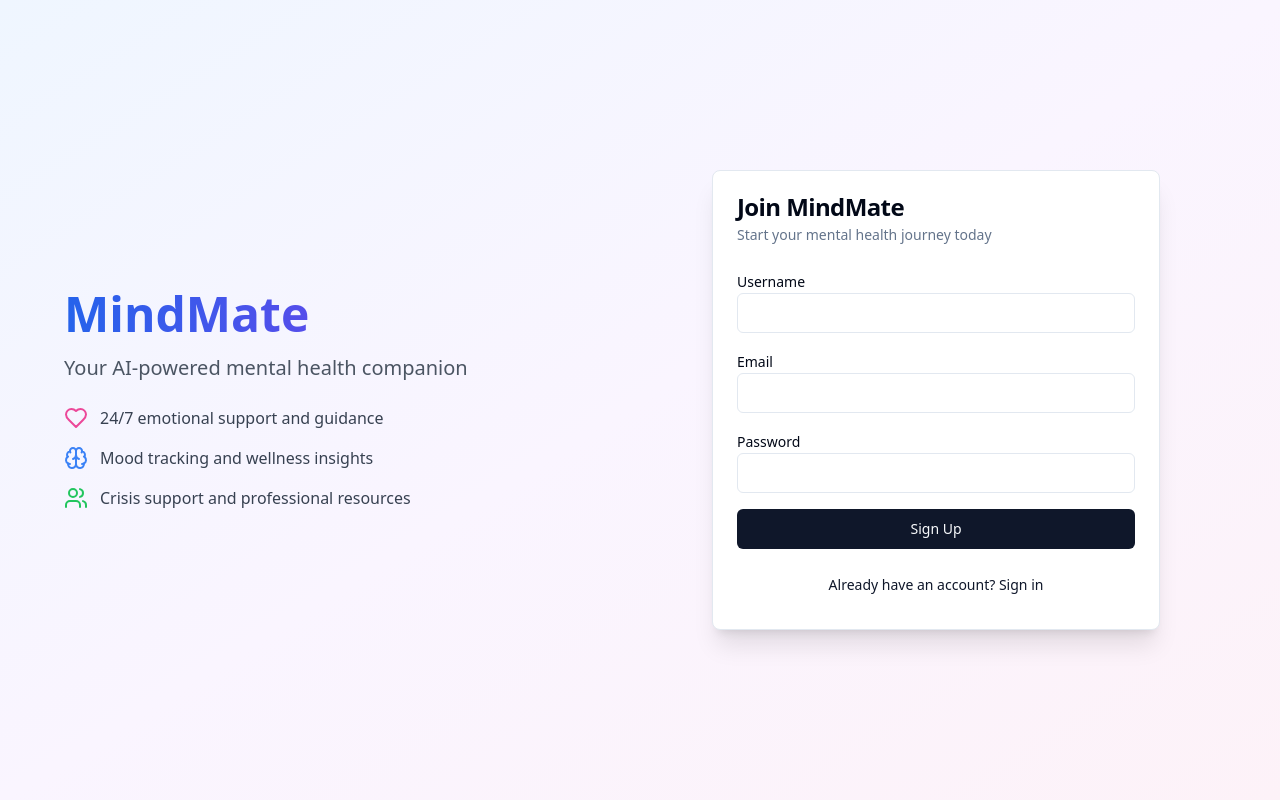
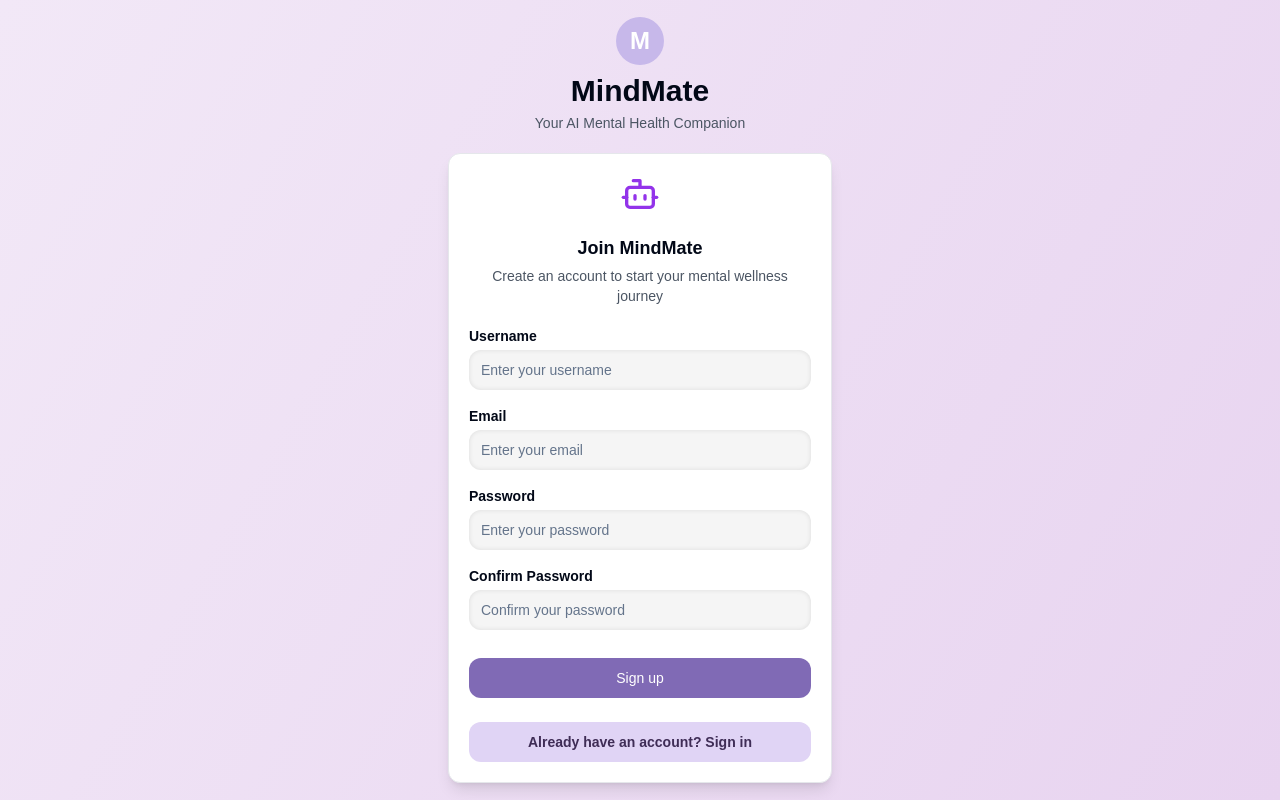
Before and after one commit to tejaswi877/MindMate-Website, a React (Vite) app: page / in a window 1280 px wide. Both pictures are taken after a click on the button "Need an account? Sign up". Built offline with nearby package versions, Linux system fonts and the light colour scheme.

Commit message:
Replace login/signup pages
Replaces the existing login and signup pages with the provided HTML and CSS code. Includes basic form validation.

```diff
--- a/src/components/AuthPage.tsx
+++ b/src/components/AuthPage.tsx
@@ -5,18 +5,56 @@ import { Button } from "@/components/ui/button";
 import { Input } from "@/components/ui/input";
 import { Label } from "@/components/ui/label";
 import { Card, CardContent, CardDescription, CardHeader, CardTitle } from "@/components/ui/card";
-import { Heart, Brain, Users } from "lucide-react";
+import { Bot } from "lucide-react";
 import { toast } from "@/hooks/use-toast";
 
 const AuthPage = () => {
   const [isLogin, setIsLogin] = useState(true);
   const [email, setEmail] = useState("");
   const [password, setPassword] = useState("");
+  const [confirmPassword, setConfirmPassword] = useState("");
   const [username, setUsername] = useState("");
   const [loading, setLoading] = useState(false);
+  const [errors, setErrors] = useState<{[key: string]: string}>({});
+
+  const validateForm = () => {
+    const newErrors: {[key: string]: string} = {};
+
+    // Email validation
+    const emailPattern = /^[^\s@]+@[^\s@]+\.[^\s@]+$/;
+    if (!email || !emailPattern.test(email)) {
+      newErrors.email = "Please enter a valid email.";
+    }
+
+    // Password validation
+    if (!password) {
+      newErrors.password = "Password cannot be empty.";
+    }
+
+    // For signup, validate additional fields
+    if (!isLogin) {
+      if (!username.trim()) {
+        newErrors.username = "Username is required.";
+      }
+
+      if (!confirmPassword) {
+        newErrors.confirmPassword = "Please confirm your password.";
+      } else if (password !== confirmPassword) {
+        newErrors.confirmPassword = "Passwords do not match.";
+      }
+    }
+
+    setErrors(newErrors);
+    return Object.keys(newErrors).length === 0;
+  };
 
   const handleAuth = async (e: React.FormEvent) => {
     e.preventDefault();
+
+    if (!validateForm()) {
+      return;
+    }
+
     setLoading(true);
 
     try {
@@ -53,95 +91,168 @@ const AuthPage = () => {
   };
 
   return (
-    <div className="min-h-screen flex items-center justify-center p-4">
-      <div className="w-full max-w-6xl grid md:grid-cols-2 gap-8 items-center">
-        {/* Welcome Section */}
-        <div className="text-center md:text-left space-y-6">
-          <div className="space-y-4">
-            <h1 className="text-5xl font-bold bg-gradient-to-r from-blue-600 to-purple-600 bg-clip-text text-transparent">
-              MindMate
-            </h1>
-            <p className="text-xl text-gray-600">
-              Your AI-powered mental health companion
-            </p>
+    <div className="min-h-screen" style={{
+      background: "linear-gradient(120deg, #f2e8f7, #e8d4f0)",
+      fontFamily: "Arial, sans-serif"
+    }}>
+      <div className="flex items-center justify-center min-h-screen p-4">
+        <div className="w-full max-w-sm">
+          {/* Header */}
+          <div className="text-center mb-5">
+            <div className="flex flex-col items-center mb-5">
+              <div className="w-12 h-12 rounded-full flex items-center justify-center mb-2" style={{backgroundColor: "#c7b8ea"}}>
+                <span className="text-2xl text-white font-bold">M</span>
+              </div>
+              <h1 className="text-3xl font-bold mb-1">MindMate</h1>
+              <p className="text-gray-600 text-sm">Your AI Mental Health Companion</p>
+            </div>
           </div>
 
-          <div className="space-y-4">
-            <div className="flex items-center gap-3">
-              <Heart className="h-6 w-6 text-pink-500" />
-              <span className="text-gray-700">24/7 emotional support and guidance</span>
+          {/* Login/Signup Box */}
+          <div className="bg-white p-5 rounded-xl shadow-lg border border-gray-200">
+            {/* Icon */}
+            <div className="flex justify-center mb-5">
+              <div className="w-10 h-10 flex items-center justify-center">
+                <Bot className="w-10 h-10 text-purple-600" />
+              </div>
             </div>
-            <div className="flex items-center gap-3">
-              <Brain className="h-6 w-6 text-blue-500" />
-              <span className="text-gray-700">Mood tracking and wellness insights</span>
-            </div>
-            <div className="flex items-center gap-3">
-              <Users className="h-6 w-6 text-green-500" />
-              <span className="text-gray-700">Crisis support and professional resources</span>
-            </div>
-          </div>
-        </div>
 
-        {/* Auth Form */}
-        <Card className="w-full max-w-md mx-auto shadow-xl">
-          <CardHeader>
-            <CardTitle>{isLogin ? "Welcome Back" : "Join MindMate"}</CardTitle>
-            <CardDescription>
+            <h2 className="text-lg font-semibold text-center mb-1">
+              {isLogin ? "Welcome Back" : "Join MindMate"}
+            </h2>
+            <p className="text-gray-600 text-center text-sm mb-5">
               {isLogin
-                ? "Continue your wellness journey"
-                : "Start your mental health journey today"}
-            </CardDescription>
-          </CardHeader>
-          <CardContent>
+                ? "Log in to continue your mental wellness journey"
+                : "Create an account to start your mental wellness journey"
+              }
+            </p>
+
             <form onSubmit={handleAuth} className="space-y-4">
               {!isLogin && (
                 <div>
-                  <Label htmlFor="username">Username</Label>
+                  <Label htmlFor="username" className="block text-left text-sm font-bold mb-1">
+                    Username
+                  </Label>
                   <Input
                     id="username"
                     type="text"
+                    placeholder="Enter your username"
                     value={username}
                     onChange={(e) => setUsername(e.target.value)}
-                    required
+                    className="w-full h-10 mb-3 p-3 border-none rounded-xl bg-gray-100 shadow-inner"
+                    style={{
+                      backgroundColor: "#f5f5f5",
+                      boxShadow: "inset 0 0 5px rgba(0, 0, 0, 0.1)"
+                    }}
                   />
+                  {errors.username && (
+                    <small className="text-red-500 text-xs block -mt-2 mb-2">{errors.username}</small>
+                  )}
                 </div>
               )}
+
               <div>
-                <Label htmlFor="email">Email</Label>
+                <Label htmlFor="email" className="block text-left text-sm font-bold mb-1">
+                  Email
+                </Label>
                 <Input
                   id="email"
                   type="email"
+                  placeholder="Enter your email"
                   value={email}
                   onChange={(e) => setEmail(e.target.value)}
-                  required
+                  className="w-full h-10 mb-3 p-3 border-none rounded-xl bg-gray-100 shadow-inner"
+                  style={{
+                    backgroundColor: "#f5f5f5",
+                    boxShadow: "inset 0 0 5px rgba(0, 0, 0, 0.1)"
+                  }}
                 />
+                {errors.email && (
+                  <small className="text-red-500 text-xs block -mt-2 mb-2">{errors.email}</small>
+                )}
               </div>
+
               <div>
-                <Label htmlFor="password">Password</Label>
+                <Label htmlFor="password" className="block text-left text-sm font-bold mb-1">
+                  Password
+                </Label>
                 <Input
                   id="password"
                   type="password"
+                  placeholder="Enter your password"
                   value={password}
                   onChange={(e) => setPassword(e.target.value)}
-                  required
+                  className="w-full h-10 mb-3 p-3 border-none rounded-xl bg-gray-100 shadow-inner"
+                  style={{
+                    backgroundColor: "#f5f5f5",
+                    boxShadow: "inset 0 0 5px rgba(0, 0, 0, 0.1)"
+                  }}
                 />
+                {errors.password && (
+                  <small className="text-red-500 text-xs block -mt-2 mb-2">{errors.password}</small>
+                )}
               </div>
-              <Button type="submit" className="w-full" disabled={loading}>
-                {loading ? "Loading..." : isLogin ? "Sign In" : "Sign Up"}
+
+              {!isLogin && (
+                <div>
+                  <Label htmlFor="confirm-password" className="block text-left text-sm font-bold mb-1">
+                    Confirm Password
+                  </Label>
+                  <Input
+                    id="confirm-password"
+                    type="password"
+                    placeholder="Confirm your password"
+                    value={confirmPassword}
+                    onChange={(e) => setConfirmPassword(e.target.value)}
+                    className="w-full h-10 mb-3 p-3 border-none rounded-xl bg-gray-100 shadow-inner"
+                    style={{
+                      backgroundColor: "#f5f5f5",
+                      boxShadow: "inset 0 0 5px rgba(0, 0, 0, 0.1)"
+                    }}
+                  />
+                  {errors.confirmPassword && (
+                    <small className="text-red-500 text-xs block -mt-2 mb-2">{errors.confirmPassword}</small>
+                  )}
+                </div>
+              )}
+
+              <Button
+                type="submit"
+                disabled={loading}
+                className="w-full h-10 border-none rounded-xl cursor-pointer font-medium"
+                style={{
+                  backgroundColor: "#806ab5",
+                  color: "#fff"
+                }}
+                onMouseOver={(e) => e.currentTarget.style.backgroundColor = "#b5a3d6"}
+                onMouseOut={(e) => e.currentTarget.style.backgroundColor = "#806ab5"}
+              >
+                {loading ? "Loading..." : (isLogin ? "Log in" : "Sign up")}
               </Button>
             </form>
+
             <div className="mt-4 text-center">
               <Button
                 variant="link"
-                onClick={() => setIsLogin(!isLogin)}
+                onClick={() => {
+                  setIsLogin(!isLogin);
+                  setErrors({});
+                }}
+                className="w-full h-10 mt-2 rounded-xl font-bold cursor-pointer"
+                style={{
+                  backgroundColor: "#e0d4f5",
+                  color: "#3f2d56"
+                }}
+                onMouseOver={(e) => e.currentTarget.style.backgroundColor = "#d0c2ec"}
+                onMouseOut={(e) => e.currentTarget.style.backgroundColor = "#e0d4f5"}
               >
                 {isLogin
                   ? "Need an account? Sign up"
                   : "Already have an account? Sign in"}
               </Button>
             </div>
-          </CardContent>
-        </Card>
+          </div>
+        </div>
       </div>
     </div>
   );
```
